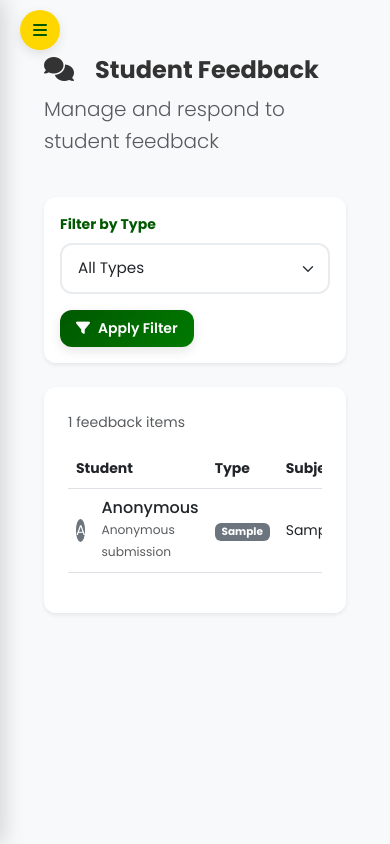
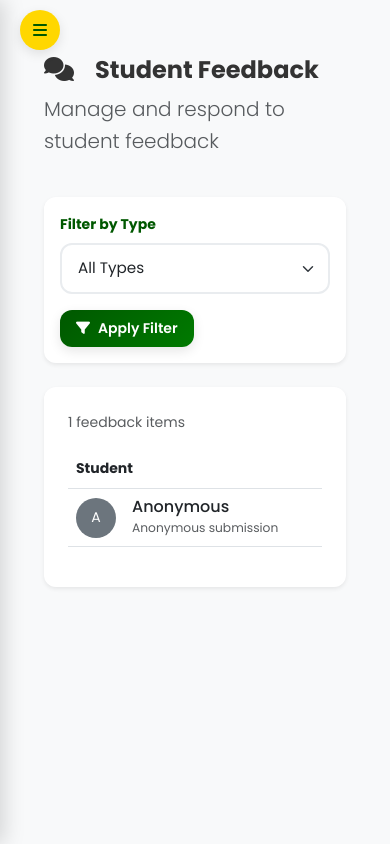
Before and after one commit to shinnnr/EmotionTrack, a Flask app: page /admin/feedback in a window 390 px wide. Run offline with Flask 3, Linux system fonts and the light colour scheme; a user stored in the database is signed in; tables that the repository leaves empty hold one stand-in row (values such as "Sample post"); some libraries are stand-ins or nearby versions.

Commit message:
student feedback

```diff
--- a/templates/admin_feedback.html
+++ b/templates/admin_feedback.html
@@ -74,7 +74,7 @@
                             <tbody>
                                 {% for feedback in feedback_items %}
                                 <tr>
-                                    <td>
+                                    <td class="student-cell" onclick="viewFeedback({{ feedback.id }})">
                                         {% if feedback.is_anonymous %}
                                             <div class="d-flex align-items-center">
                                                 <div class="avatar-sm me-3">
@@ -185,6 +185,16 @@
 </div>
 
 <style>
+/* Avatar Styles */
+.avatar-title {
+    width: 40px;
+    height: 40px;
+    display: flex;
+    align-items: center;
+    justify-content: center;
+    border-radius: 50%;
+}
+
 /* Custom Modal Styles */
 .custom-modal-overlay {
     position: fixed;
@@ -270,6 +280,25 @@
 
     .custom-modal {
         max-width: calc(100vw - 40px);
+    }
+}
+
+/* Mobile table responsiveness */
+@media (max-width: 767px) {
+    .table-responsive {
+        overflow: visible;
+    }
+
+    th:nth-child(n+2), td:nth-child(n+2) {
+        display: none;
+    }
+
+    .student-cell {
+        cursor: pointer;
+    }
+
+    .student-cell:hover {
+        background-color: #f8f9fa;
     }
 }
 </style>
```
